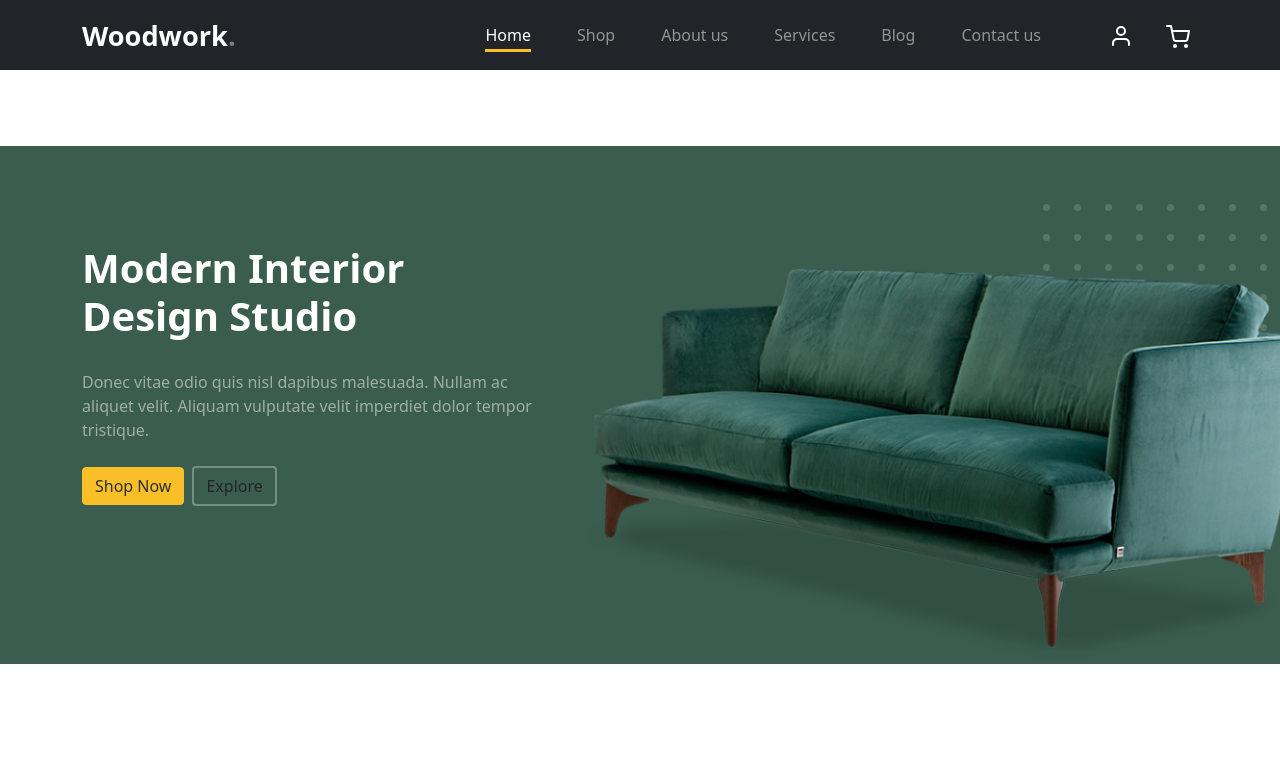
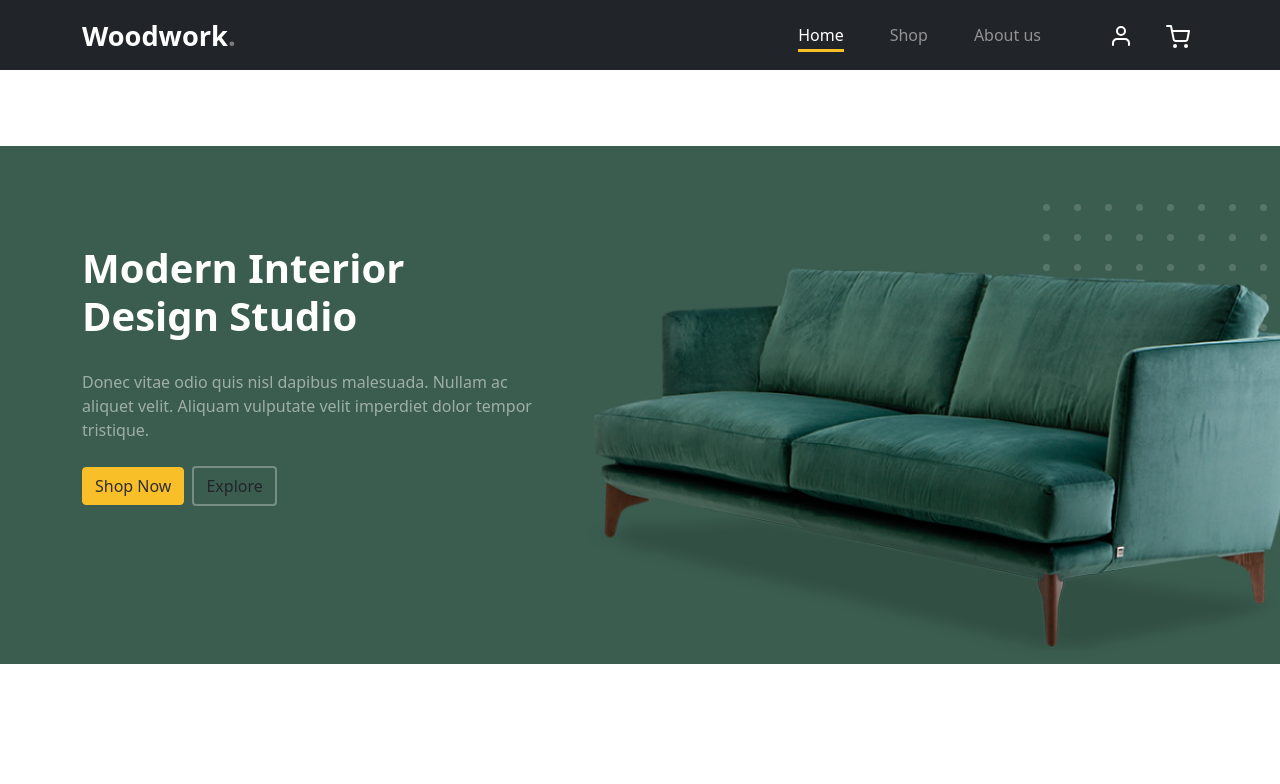
Before and after one commit to rathod-tirth/Woodwork-Ecommerce-React, a React (Vite) app in the folder savana/: page / in a window 1280 px wide. Shown: the top 784 px of the page. Built offline with nearby package versions, Linux system fonts and the light colour scheme.

Commit message:
quality update

```diff
--- a/savana/src/Component/Header.jsx
+++ b/savana/src/Component/Header.jsx
@@ -27,9 +27,9 @@ const Header = () => {
                         </div>
                      </li>
                      <li><a className="nav-link" href="about.html">About us</a></li>
-                     <li><a className="nav-link" href="services.html">Services</a></li>
-                     <li><a className="nav-link" href="blog.html">Blog</a></li>
-                     <li><a className="nav-link" href="contact.html">Contact us</a></li>
+                     {/* <li><a className="nav-link" href="services.html">Services</a></li> */}
+                     {/* <li><a className="nav-link" href="blog.html">Blog</a></li> */}
+                     {/* <li><a className="nav-link" href="contact.html">Contact us</a></li> */}
                   </ul>
                   <ul className="custom-navbar-cta navbar-nav mb-2 mb-md-0 ms-5">
                      <li><a className="nav-link" href="#"><img src={userSVG} alt='profile' title='Profile' /></a></li>
```
